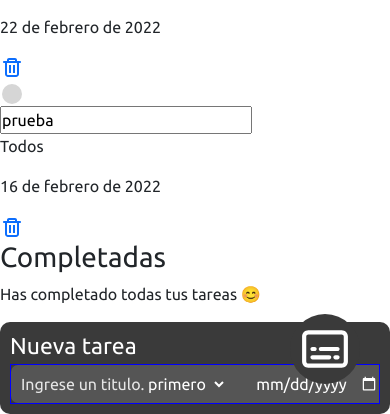
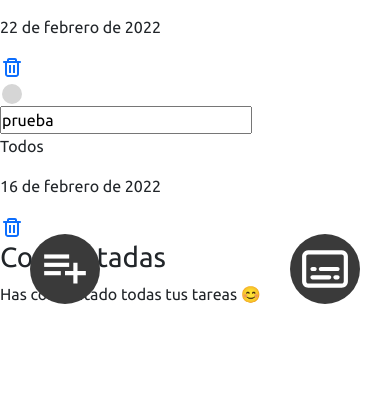
Before and after one commit to Crisandru1997/ToDoList-APP, a Django app: page / in a window 390 px wide; the page is wider, and only the part inside the window is pictured. Shown: the part 510-924 px from the top of that part. After the commit the page ends 814 px from the top of that part, so only its background shows below. Run offline with Django 4.2, Linux system fonts and the light colour scheme; a user stored in the database is signed in; data comes from the database, SQL or seed files in the repository; both versions use the stored data as it was after the commit; some libraries are stand-ins or nearby versions.

Commit message:
Se agregaron los botones de agregar tarea y agregar proyecto para movil

```diff
--- a/appToDo/static/css/style_responsive.css
+++ b/appToDo/static/css/style_responsive.css
@@ -5,7 +5,8 @@
     }
     .contenedor .contenedor-main{
         margin-left: 0px;
-        width: 100%;
+        width: 100vw;
+        height: 100vh;
         position: relative;
     }
     .agregar-tarea-general{
@@ -35,9 +36,26 @@
         color: #07941c;
     }
     /* Agregar una nueva tarea */
-    /* .agregar-tarea-mobil{
-
-    } */
+    .agregar-tarea-mobil{
+        position: absolute;
+        background-color: #0000003b;
+        width: 100vw;
+        top: 0;
+        left: 0;
+        bottom: 0;
+        right: 0;
+        display: flex;
+        align-items: flex-end;
+        padding-left: 30px;
+        padding-right: 30px;
+        padding-bottom: 50px;
+        opacity: 0;
+        pointer-events: none;
+    }
+    .modal--show{
+        opacity: 1;
+        pointer-events: unset;
+    }
     .add-task-mobil{
         padding: 10px;
         border-radius: 200px;
@@ -59,22 +77,23 @@
     }
     .add-task-contenido{
         width: 100%;
-        padding: 10px;
+        padding: 15px;
         background-color: #3a3a3a;
         border-radius: 10px;
+        transition-duration: 900ms;
     }
     .add-task-contenido h4{
         color: #fff;
-        margin-bottom: 5px;
+        margin-bottom: 10px;
         font-size: 23px;
+        margin-left: 10px;
     }
     .formulario-mobil-tarea{
         display: flex;
         justify-content:space-around;
-        border: 1px solid blue;
     }
     .contenedor-nueva-tarea-mobil{
-        width: 80%;
+        width: 100%;
     }
     .contenedor-nueva-tarea-mobil input{
         width: 100%;
@@ -87,19 +106,28 @@
         padding-bottom: 10px;
         border-top-left-radius: 7px;
         border-bottom-left-radius: 7px;
+        outline: none;
     }
     .contenedor-nueva-tarea-mobil input::placeholder{
         color: rgb(230, 230, 230);
     }
     .opciones-tarea-menu{
-        width: 20%;
+        width: 30%;
         display: flex;
-        justify-content: flex-end;
     }
     .opciones-tarea-menu select{
         background-color: #555555;
         color: #fff;
         border: none;
+        outline: none;
+    }
+    .input-seleccion-proyecto{
+        margin: 0;
+        border-radius: 0;
+    }
+    .input-fecha-vencimiento{
+        border-top-left-radius: 0;
+        border-bottom-left-radius: 0;
     }
     .opciones-tarea-menu input[type="date"]{
         background-color: #555555;
@@ -107,6 +135,7 @@
         border: none;
         padding-left: 15px;
         text-align-last: center;
+        outline: none;
     }
     .opciones-tarea-menu input[type="date"]::-webkit-calendar-picker-indicator{
         filter: invert(1);
@@ -114,15 +143,85 @@
         text-align-last: left;
     }
 
+    /* Agregar un nuevo proyecto */
+    .add-proyecto-mobil{
+        padding: 10px;
+        border-radius: 200px;
+        border: none;
+        color: white;
+        background-color: #3a3a3a;
+        cursor: pointer;
+        transition-duration: 700ms;
+        position: absolute;
+        bottom: 0;
+        margin-bottom: 30px;
+        left: 0;
+        margin-left: 30px;
+    }
+    .add-proyecto-mobil:hover{
+        color: #3a3a3a;
+        background-color: white;
+        transition-duration: 700ms;
+    }
+    .agregar-proyecto-mobil{
+        position: absolute;
+        background-color: #0000003b;
+        width: 100vw;
+        top: 0;
+        left: 0;
+        bottom: 0;
+        right: 0;
+        display: flex;
+        align-items: flex-end;
+        padding-left: 30px;
+        padding-right: 30px;
+        padding-bottom: 50px;
+        opacity: 0;
+        pointer-events: none;
+    }
+    .modal--show{
+        opacity: 1;
+        pointer-events: unset;
+    }
+    .add-proyecto-contenido{
+        width: 100%;
+        padding: 15px;
+        background-color: #3a3a3a;
+        border-radius: 10px;
+        transition-duration: 900ms;
+    }
+    .add-proyecto-contenido h4{
+        color: #fff;
+        margin-bottom: 10px;
+        font-size: 23px;
+        margin-left: 10px;
+    }
+    .seleccion-color{
+        color: #fff;
+    }
 }
 @media only screen and (min-width: 1114px) {
+    .inicio-mobil{
+        display: none;
+    }
+    /* Ocultar tarea en escritorio */
+    .boton-movil-tarea{
+        display: none;
+    }
     .agregar-tarea-general{
         display: block;
-    }
-    .inicio-mobil{
-        display: none;
     }
     .agregar-tarea-mobil{
         display: none;
     }
+    /* Ocultar proyecto en escritorio */
+    .boton-movil-proyecto{
+        display: none;
+    }
+    .agregar-proyecto-general{
+        display: block;
+    }
+    .agregar-proyecto-mobil{
+        display: none;
+    }
 }
--- a/appToDo/static/js/main.js
+++ b/appToDo/static/js/main.js
@@ -6,5 +6,6 @@ openModal.addEventListener('click', (e) => {
     modal.classList.add('modal--show');
 });
 modal.addEventListener('click', (e) => {
-    if (e.target.classList.contains('modal')) modal.classList.remove('modal--show')
+    if (e.target.classList.contains('modal'))
+        modal.classList.remove('modal--show')
 });
--- a/appToDo/templates/appToDo/base.html
+++ b/appToDo/templates/appToDo/base.html
@@ -83,8 +83,34 @@
                 {% block agregar_tarea_general %}
                 {% endblock %}
             </div>
-            <div class="agregar-tarea-mobil">
-                <button class="add-task-mobil"><svg width="50" height="50" viewBox="0 0 24 24" fill="none"
+
+            <!-- Agregar un proyecto movil -->
+            <div class="boton-movil-proyecto">
+                <button class="add-proyecto-mobil" id="show-proyecto">
+                    <svg
+                    width="50"
+                    height="50"
+                    viewBox="0 0 24 24"
+                    fill="none"
+                    xmlns="http://www.w3.org/2000/svg"
+                    >
+                    <path d="M2 5H14V7H2V5Z" fill="currentColor" />
+                    <path d="M2 9H14V11H2V9Z" fill="currentColor" />
+                    <path d="M10 13H2V15H10V13Z" fill="currentColor" />
+                    <path d="M16 9H18V13H22V15H18V19H16V15H12V13H16V9Z" fill="currentColor" />
+                    </svg>
+                </button>
+            </div>
+            <div class="agregar-proyecto-mobil" id="modal-proyecto">
+                <div class="add-proyecto-contenido">
+                    <h4>Nuevo Proyecto</h4>
+                    {% block agregar_proyecto_movil %}
+                    {% endblock %}
+                </div>
+            </div>
+            <!-- Agregar una tarea movil -->
+            <div class="boton-movil-tarea">
+                <button class="add-task-mobil" id="show-tarea"><svg width="50" height="50" viewBox="0 0 24 24" fill="none"
                     xmlns="http://www.w3.org/2000/svg">
                     <path
                         d="M5 16C5 15.4477 5.44772 15 6 15H14C14.5523 15 15 15.4477 15 16C15 16.5523 14.5523 17 14 17H6C5.44772 17 5 16.5523 5 16Z"
@@ -103,25 +129,18 @@
                         fill="currentColor" />
                 </svg>
                 </button>
+            </div>
+            <div class="agregar-tarea-mobil" id="modal-tarea">
                 <div class="add-task-contenido">
                     <h4>Nueva tarea</h4>
-                    <form method="POST" class="formulario-mobil-tarea">
-                        <div class="contenedor-nueva-tarea-mobil">
-                            <input type="text" placeholder="Ingrese un titulo...">
-                        </div>
-                        <div class="opciones-tarea-menu">
-                            <select name="proyecto">
-                                <option value="1">primero</option>
-                                <option value="2">segundo</option>
-                            </select>
-                            <input type="date">
-                        </div>
-                    </form>
+                    {% block agregar_tarea_general_movil %}
+                    {% endblock %}
                 </div>
             </div>
         </main>
     </div>
     <script type="text/javascript" src="{% static 'js/main.js' %}"></script>
+    <script type="text/javascript" src="{% static 'js/nueva_tarea_proyecto.js' %}"></script>
 </body>
 
 </html>
--- a/appToDo/templates/appToDo/listado_tareas.html
+++ b/appToDo/templates/appToDo/listado_tareas.html
@@ -167,3 +167,29 @@
     </form>
 </div>
 {% endblock %}
+
+<!-- TODO: AGREGAR UNA TAREA EN TELEFONO -->
+{% block agregar_tarea_general_movil %}
+    <form method="POST" class="formulario-mobil-tarea">
+        {% csrf_token %}
+        <div class="contenedor-nueva-tarea-mobil">
+            {{ form_tarea.titulo_tarea }}
+        </div>
+        <div class="opciones-tarea-menu">
+            {{ form_tarea.titulo_proyecto }}
+            {{ form_tarea.fecha_vencimiento }}
+        </div>
+    </form>
+{% endblock %}
+
+<!-- TODO: AGREGAR UN PROYECTO MOVIL -->
+{% block agregar_proyecto_movil %}
+<form method="POST" class="formulario-mobil-proyecto">
+    {% csrf_token %}
+    <div class="contenedor-nueva-tarea-mobil">
+        {{ form_proyecto.titulo_proyecto }}
+    </div>
+    {{ form_proyecto.color }}
+    <button type="submit" hidden>Guardar</button>
+</form>
+{% endblock %}
```
Also changed, not shown: appToDo/static/js/nueva_tarea_proyecto.js (added, +38 -0 lines), db.sqlite3. Lines whose indentation alone changed are shown as unchanged.
